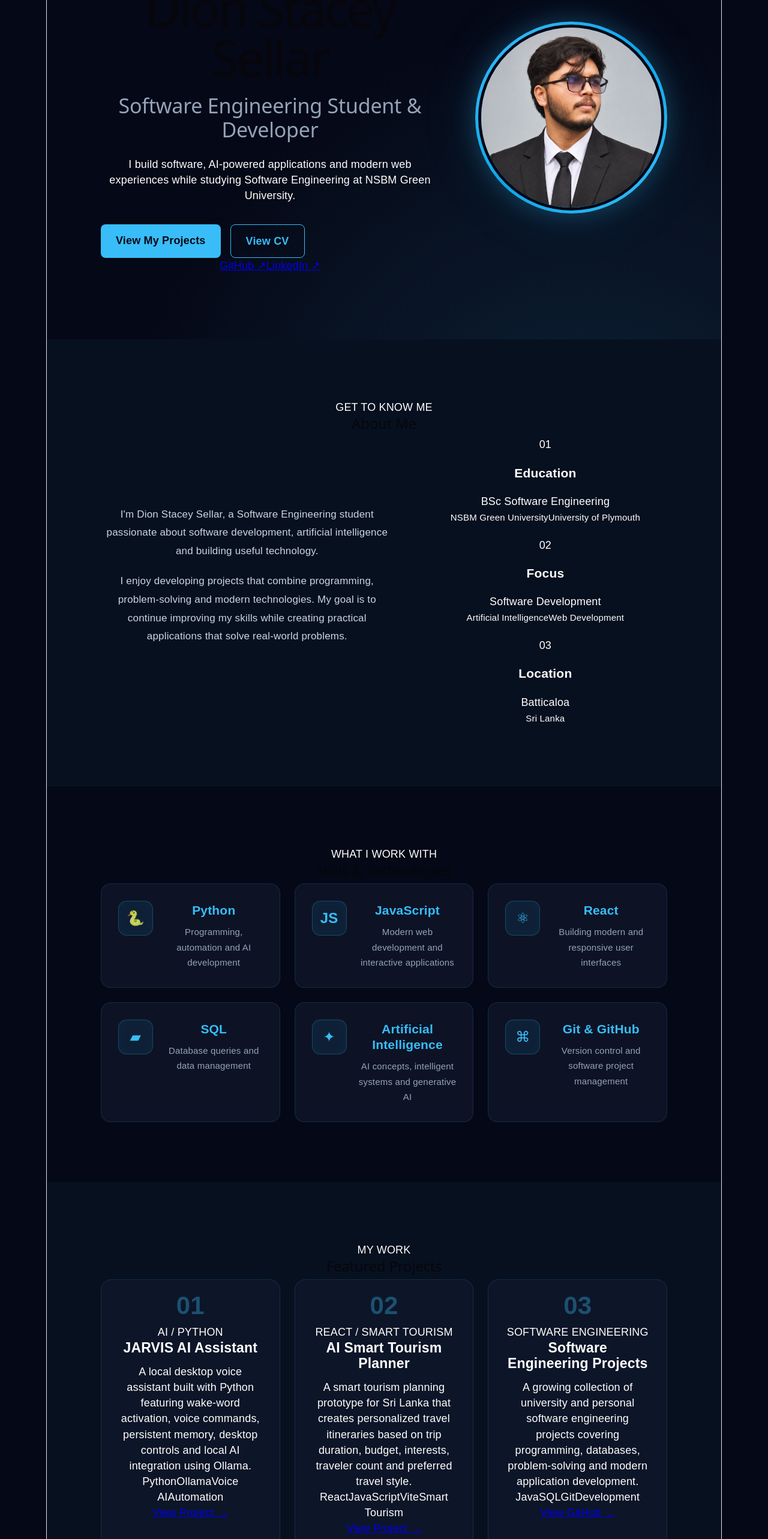
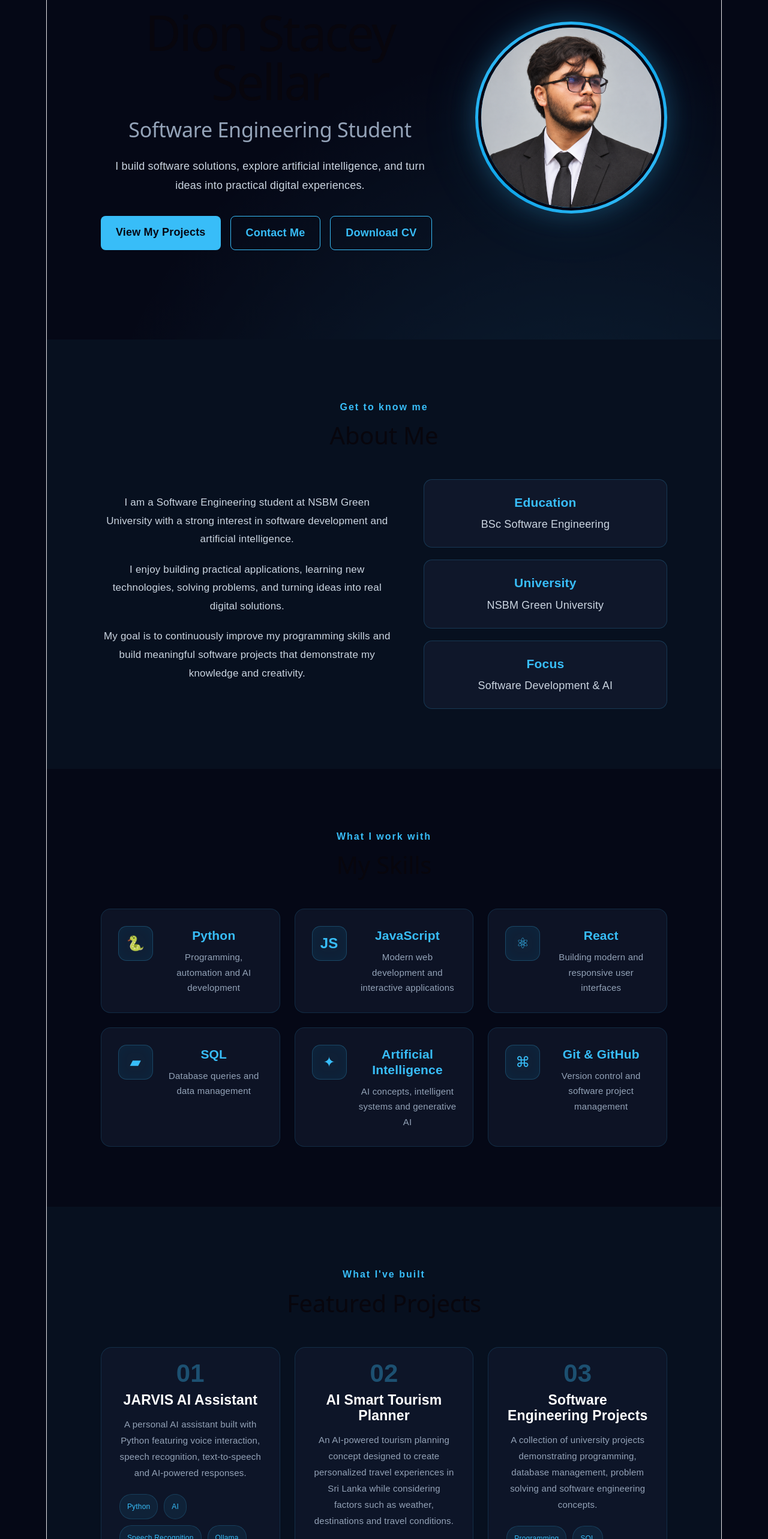
Before and after one commit to dionstacey03-dev/Dion-Portfolio-, a React (Vite) app: page / in a window 1280 px wide. Shown: the part 234-2800 px from the top of the page at 60% size. Built offline with nearby package versions, Linux system fonts and the light colour scheme.

Commit message:
Restore portfolio design and link tourism planner

```diff
--- a/src/App.jsx
+++ b/src/App.jsx
@@ -1,5 +1,12 @@
 import { useState } from 'react'
 import './App.css'
+
+function App() {
+  const [menuOpen, setMenuOpen] = useState(false)
+
+  const closeMenu = () => {
+    setMenuOpen(false)
+  }
 
   const skills = [
     {
@@ -34,17 +41,12 @@ const skills = [
     },
   ]
 
-function App() {
-  const [menuOpen, setMenuOpen] = useState(false)
-
-  const closeMenu = () => {
-    setMenuOpen(false)
-  }
-
   return (
     <div className="portfolio">
-      {/* ================= NAVIGATION ================= */}
-      <header className="navbar">
+
+      {/* ================= NAVBAR ================= */}
+      <nav className="navbar">
+
         <a href="#home" className="logo" onClick={closeMenu}>
           Dion<span>.</span>
         </a>
@@ -52,7 +54,7 @@ function App() {
         <button
           className={`menuButton ${menuOpen ? 'menuActive' : ''}`}
           onClick={() => setMenuOpen(!menuOpen)}
-          aria-label="Toggle navigation"
+          aria-label="Toggle navigation menu"
           aria-expanded={menuOpen}
         >
           <span></span>
@@ -60,326 +62,374 @@ function App() {
           <span></span>
         </button>
 
-        <nav className={`navLinks ${menuOpen ? 'navOpen' : ''}`}>
-          <a href="#home" onClick={closeMenu}>
-            Home
-          </a>
+        <div className={`navLinks ${menuOpen ? 'navOpen' : ''}`}>
+          <a href="#home" onClick={closeMenu}>Home</a>
+          <a href="#about" onClick={closeMenu}>About</a>
+          <a href="#skills" onClick={closeMenu}>Skills</a>
+          <a href="#projects" onClick={closeMenu}>Projects</a>
+          <a href="#contact" onClick={closeMenu}>Contact</a>
+        </div>
 
-          <a href="#about" onClick={closeMenu}>
-            About
-          </a>
+      </nav>
 
-          <a href="#skills" onClick={closeMenu}>
-            Skills
-          </a>
 
-          <a href="#projects" onClick={closeMenu}>
-            Projects
-          </a>
-
-          <a href="#contact" onClick={closeMenu}>
-            Contact
-          </a>
-        </nav>
-      </header>
-
-      <main>
       {/* ================= HERO ================= */}
       <section className="hero" id="home">
+
         <div className="heroContent heroAnimation">
-            <p className="heroIntro">HELLO, I'M</p>
 
-            <h1>
-              Dion Stacey
-              <span> Sellar</span>
-            </h1>
+          <p className="intro">Hello, I'm</p>
 
-            <h2>Software Engineering Student & Developer</h2>
+          <h1>Dion Stacey Sellar</h1>
 
-            <p className="heroDescription">
-              I build software, AI-powered applications and modern web
-              experiences while studying Software Engineering at NSBM Green
-              University.
+          <h2>Software Engineering Student</h2>
+
+          <p className="description">
+            I build software solutions, explore artificial intelligence,
+            and turn ideas into practical digital experiences.
           </p>
 
           <div className="heroButtons">
-              <a href="#projects" className="primaryButton">
+
+            <a
+              href="#projects"
+              className="primaryButton"
+            >
               View My Projects
             </a>
 
             <a
-                href="/Dion-Stacey-Sellar-CV.pdf"
-                target="_blank"
-                rel="noreferrer"
+              href="#contact"
               className="secondaryButton"
             >
-                View CV
-              </a>
-            </div>
-
-            <div className="socialLinks">
-              <a
-                href="https://github.com/dionstacey03-dev"
-                target="_blank"
-                rel="noreferrer"
-              >
-                GitHub ↗
+              Contact Me
             </a>
 
             <a
-                href="https://www.linkedin.com/in/dion-stacey-sellar-1066a7339/"
-                target="_blank"
-                rel="noreferrer"
+              href="/Dion-Stacey-Sellar-CV.pdf"
+              className="secondaryButton"
+              download
             >
-                LinkedIn ↗
+              Download CV
             </a>
-            </div>
+
           </div>
 
-          <div className="heroImage profileAnimation">
-            <div className="imageGlow"></div>
+        </div>
+
+
+        {/* PROFILE IMAGE */}
+        <div className="profileArea profileAnimation">
 
           <div className="profileImageWrapper">
+
             <img
               src="/profile.jpg"
               alt="Dion Stacey Sellar"
               className="profileImage"
             />
+
           </div>
+
         </div>
+
       </section>
 
+
       {/* ================= ABOUT ================= */}
-        <section className="about section" id="about">
-          <div className="sectionHeading">
-            <p>GET TO KNOW ME</p>
+      <section className="about" id="about">
+
+        <div className="sectionTitle">
+          <p>Get to know me</p>
           <h2>About Me</h2>
         </div>
 
         <div className="aboutContent">
+
           <div className="aboutText">
+
             <p>
-                I'm Dion Stacey Sellar, a Software Engineering student
-                passionate about software development, artificial intelligence
-                and building useful technology.
+              I am a Software Engineering student at NSBM Green University
+              with a strong interest in software development and artificial
+              intelligence.
             </p>
 
             <p>
-                I enjoy developing projects that combine programming,
-                problem-solving and modern technologies. My goal is to continue
-                improving my skills while creating practical applications that
-                solve real-world problems.
+              I enjoy building practical applications, learning new
+              technologies, solving problems, and turning ideas into real
+              digital solutions.
             </p>
+
+            <p>
+              My goal is to continuously improve my programming skills and
+              build meaningful software projects that demonstrate my
+              knowledge and creativity.
+            </p>
+
           </div>
 
+
           <div className="aboutCards">
-              <article className="infoCard">
-                <span>01</span>
+
+            <div className="aboutCard">
               <h3>Education</h3>
               <p>BSc Software Engineering</p>
-                <small>NSBM Green University</small>
-                <small>University of Plymouth</small>
-              </article>
+            </div>
 
-              <article className="infoCard">
-                <span>02</span>
+            <div className="aboutCard">
+              <h3>University</h3>
+              <p>NSBM Green University</p>
+            </div>
+
+            <div className="aboutCard">
               <h3>Focus</h3>
-                <p>Software Development</p>
-                <small>Artificial Intelligence</small>
-                <small>Web Development</small>
-              </article>
+              <p>Software Development & AI</p>
+            </div>
 
-              <article className="infoCard">
-                <span>03</span>
-                <h3>Location</h3>
-                <p>Batticaloa</p>
-                <small>Sri Lanka</small>
-              </article>
           </div>
+
         </div>
+
       </section>
 
+
       {/* ================= SKILLS ================= */}
-        <section className="skills section" id="skills">
-          <div className="sectionHeading">
-            <p>WHAT I WORK WITH</p>
-            <h2>Skills & Technologies</h2>
+      <section className="skills" id="skills">
+
+        <div className="sectionTitle">
+          <p>What I work with</p>
+          <h2>My Skills</h2>
         </div>
 
         <div className="skillsGrid">
-            {skills.map((skill) => (
-              <article className="skillCard" key={skill.title}>
-                <div className="skillIcon">{skill.icon}</div>
+
+          {skills.map((skill, index) => (
+            <div
+              className="skillCard"
+              key={skill.title}
+              style={{ animationDelay: `${index * 0.08}s` }}
+            >
+
+              <div className="skillIcon">
+                {skill.icon}
+              </div>
 
               <div className="skillInfo">
-                  <h3>{skill.title}</h3>
-                  <p>{skill.description}</p>
+
+                <h3>
+                  {skill.title}
+                </h3>
+
+                <p>
+                  {skill.description}
+                </p>
+
               </div>
-              </article>
+
+            </div>
           ))}
+
         </div>
+
       </section>
 
+
       {/* ================= PROJECTS ================= */}
-        <section className="projects section" id="projects">
-          <div className="sectionHeading">
-            <p>MY WORK</p>
+      <section className="projects" id="projects">
+
+        <div className="sectionTitle">
+          <p>What I've built</p>
           <h2>Featured Projects</h2>
         </div>
 
         <div className="projectsGrid">
+
+
           {/* JARVIS */}
-            <article className="projectCard">
-              <div className="projectNumber">01</div>
+          <div className="projectCard">
 
-              <div className="projectContent">
-                <p className="projectType">AI / PYTHON</p>
+            <div className="projectNumber">
+              01
+            </div>
 
-                <h3>JARVIS AI Assistant</h3>
+            <h3>
+              JARVIS AI Assistant
+            </h3>
 
             <p>
-                  A local desktop voice assistant built with Python featuring
-                  wake-word activation, voice commands, persistent memory,
-                  desktop controls and local AI integration using Ollama.
+              A personal AI assistant built with Python featuring voice
+              interaction, speech recognition, text-to-speech and AI-powered
+              responses.
             </p>
 
-                <div className="projectTags">
+            <div className="projectTech">
               <span>Python</span>
+              <span>AI</span>
+              <span>Speech Recognition</span>
               <span>Ollama</span>
-                  <span>Voice AI</span>
-                  <span>Automation</span>
             </div>
+
+            <div className="projectLinks">
 
               <a
                 href="https://github.com/dionstacey03-dev/JARVIS-AI-Assistant"
+                className="projectButton"
                 target="_blank"
                 rel="noreferrer"
-                  className="projectLink"
               >
-                  View Project →
+                View Project
               </a>
+
             </div>
-            </article>
 
-            {/* AI SMART TOURISM PLANNER */}
-            <article className="projectCard">
-              <div className="projectNumber">02</div>
+          </div>
 
-              <div className="projectContent">
-                <p className="projectType">REACT / SMART TOURISM</p>
 
-                <h3>AI Smart Tourism Planner</h3>
+          {/* TOURISM PLANNER */}
+          <div className="projectCard">
+
+            <div className="projectNumber">
+              02
+            </div>
+
+            <h3>
+              AI Smart Tourism Planner
+            </h3>
 
             <p>
-                  A smart tourism planning prototype for Sri Lanka that creates
-                  personalized travel itineraries based on trip duration,
-                  budget, interests, traveler count and preferred travel style.
+              An AI-powered tourism planning concept designed to create
+              personalized travel experiences in Sri Lanka while considering
+              factors such as weather, destinations and travel conditions.
             </p>
 
-                <div className="projectTags">
-                  <span>React</span>
-                  <span>JavaScript</span>
-                  <span>Vite</span>
+            <div className="projectTech">
+              <span>Artificial Intelligence</span>
+              <span>Travel Planning</span>
               <span>Smart Tourism</span>
             </div>
 
+            <div className="projectLinks">
+
               <a
                 href="https://github.com/dionstacey03-dev/AI-Smart-Tourism-Planner"
+                className="projectButton"
                 target="_blank"
                 rel="noreferrer"
-                  className="projectLink"
               >
-                  View Project →
+                View Project
               </a>
+
             </div>
-            </article>
+
+          </div>
+
 
           {/* SOFTWARE ENGINEERING PROJECTS */}
-            <article className="projectCard">
-              <div className="projectNumber">03</div>
+          <div className="projectCard">
 
-              <div className="projectContent">
-                <p className="projectType">SOFTWARE ENGINEERING</p>
+            <div className="projectNumber">
+              03
+            </div>
 
-                <h3>Software Engineering Projects</h3>
+            <h3>
+              Software Engineering Projects
+            </h3>
 
             <p>
-                  A growing collection of university and personal software
-                  engineering projects covering programming, databases,
-                  problem-solving and modern application development.
+              A collection of university projects demonstrating programming,
+              database management, problem solving and software engineering
+              concepts.
             </p>
 
-                <div className="projectTags">
-                  <span>Java</span>
+            <div className="projectTech">
+              <span>Programming</span>
               <span>SQL</span>
-                  <span>Git</span>
-                  <span>Development</span>
+              <span>Software Engineering</span>
             </div>
+
+            <div className="projectLinks">
 
               <a
                 href="https://github.com/dionstacey03-dev"
+                className="projectButton"
                 target="_blank"
                 rel="noreferrer"
-                  className="projectLink"
               >
-                  View GitHub →
+                View Projects
               </a>
+
             </div>
-            </article>
+
           </div>
+
+        </div>
+
       </section>
 
+
       {/* ================= CONTACT ================= */}
-        <section className="contact section" id="contact">
+      <section className="contact" id="contact">
+
+        <div className="sectionTitle">
+          <p>Let's connect</p>
+          <h2>Contact Me</h2>
+        </div>
+
         <div className="contactContent">
-            <div>
-              <p className="contactLabel">LET'S CONNECT</p>
 
-              <h2>
-                Interested in my
-                <span> work?</span>
-              </h2>
+          <h3>
+            Let's build something great.
+          </h3>
 
           <p>
-                I'm always interested in learning, collaborating and exploring
-                new opportunities in software engineering and artificial
-                intelligence.
+            I'm always interested in learning, collaborating on projects,
+            and exploring new opportunities in software development and
+            artificial intelligence.
           </p>
-            </div>
 
-            <div className="contactLinks">
-              <a href="mailto:dion.stacey.03@gmail.com">
-                <span>Email</span>
-                <strong>dion.stacey.03@gmail.com ↗</strong>
+          <div className="contactButtons">
+
+            <a
+              href="mailto:dion.stacey.03@gmail.com"
+              className="primaryButton"
+            >
+              Email Me
             </a>
 
             <a
               href="https://github.com/dionstacey03-dev"
+              className="secondaryButton"
               target="_blank"
               rel="noreferrer"
             >
-                <span>GitHub</span>
-                <strong>dionstacey03-dev ↗</strong>
+              GitHub
             </a>
 
             <a
               href="https://www.linkedin.com/in/dion-stacey-sellar-1066a7339/"
+              className="secondaryButton"
               target="_blank"
               rel="noreferrer"
             >
-                <span>LinkedIn</span>
-                <strong>Dion Stacey Sellar ↗</strong>
+              LinkedIn
             </a>
+
           </div>
+
         </div>
+
       </section>
-      </main>
+
 
       {/* ================= FOOTER ================= */}
       <footer className="footer">
-        <p>© 2026 Dion Stacey Sellar.</p>
-        <p>Built with React.</p>
+
+        <p>
+          © 2026 Dion Stacey Sellar. Built with React.
+        </p>
+
       </footer>
+
     </div>
   )
 }
```
Lines whose indentation alone changed are shown as unchanged.
